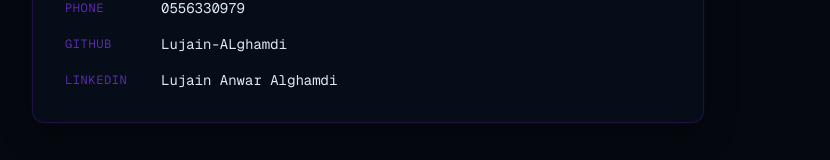
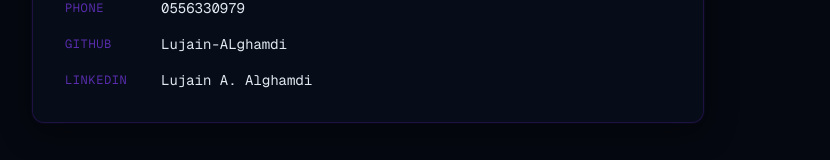
Before and after one commit to Lujain-ALghamdi/my-portfolio, a Next.js app: page / in a window 1280 px wide. Shown: the part 6624-6784 px from the top of the page, without its empty margins (56-886 px from the left). Built offline with nearby package versions, Linux system fonts and the light colour scheme.

Commit message:
Update LinkedIn label value in Contact component

```diff
--- a/src/components/Contact.tsx
+++ b/src/components/Contact.tsx
@@ -41,7 +41,7 @@ export default function Contact() {
           <ContactLink
             label="LinkedIn"
             href={profile.linkedin}
-            value="Lujain Anwar Alghamdi"
+            value="Lujain A. Alghamdi"
             external
           />
 
```
